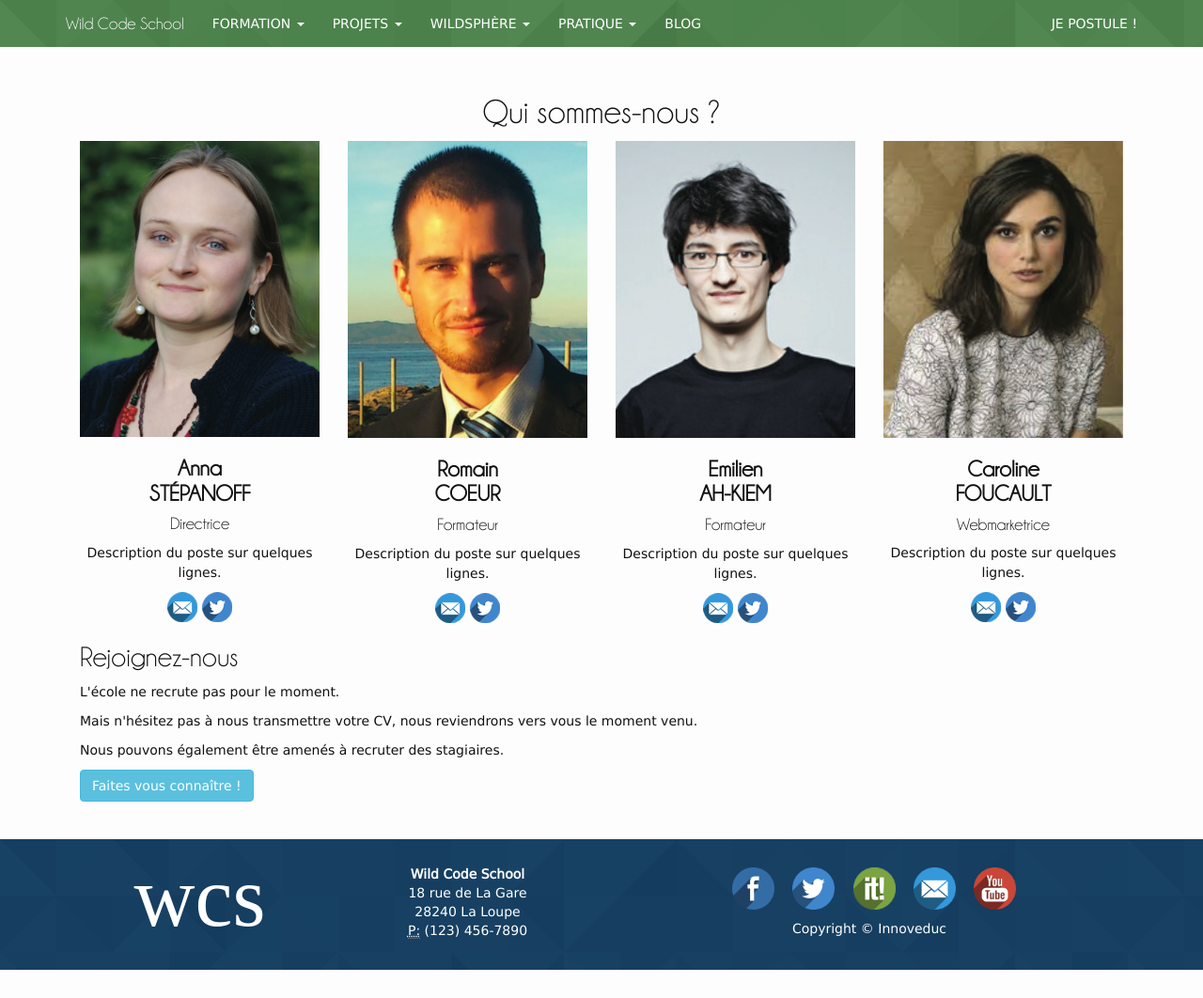
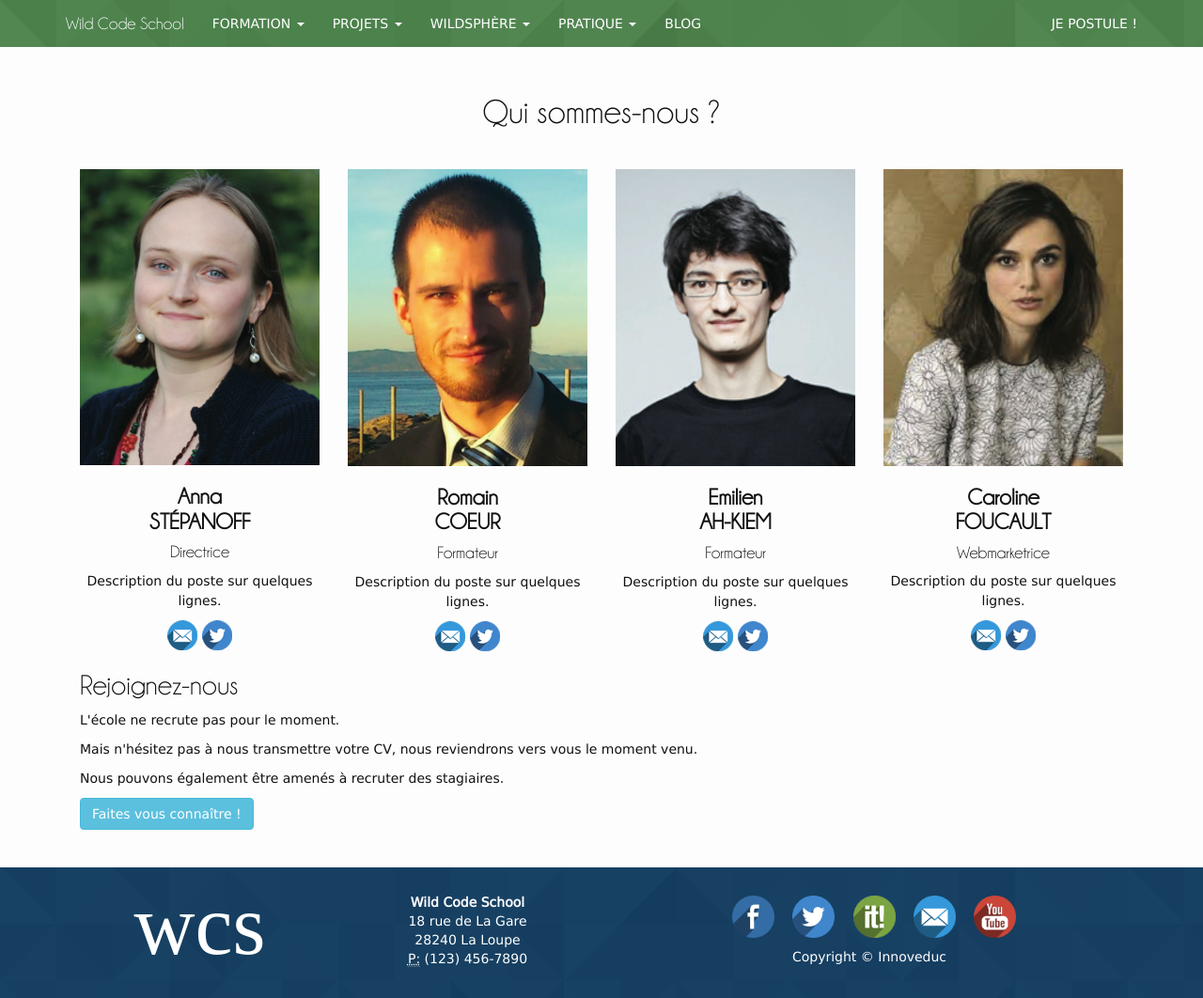
Before and after one commit to alem972/wildcodeschool.github.io, a Jekyll site: the page built from qui-sommes-nous.html, in a window 1280 px wide and 1062 px high. Shown: the whole window at 94% size. Built offline with Jekyll 4.4.1, drawn with Linux system fonts in a browser that asks for light colours; nearby versions of some CDN libraries; some web fonts are replaced.

Commit message:
css front qui-sommes-nous

```diff
--- a/_sass/_base.scss
+++ b/_sass/_base.scss
@@ -208,12 +208,6 @@ video{
 /* Page Pratique/Lieu */
 
 .lieu {
-    .image1 {
-        padding-bottom: 10px;
-    }
-    .image2 {
-        padding: 10px 0px 10px 0px;
-    }
     p {
         margin-bottom: 0px;
         padding: 5px 0px 5px 0px;
@@ -300,3 +294,8 @@ video{
     padding-bottom:30px;
     }
 }
+.qui-sommes-nous{
+    .portrait{
+        padding-top: 30px;
+    }
+}
--- a/qui-sommes-nous.html
+++ b/qui-sommes-nous.html
@@ -11,7 +11,7 @@ permalink: /qui-sommes-nous/
 
     {% for qui in site.data.qui-sommes-nous %}
       <div class="col-sm-3 col-xs-6 text-center">
-        <img src="/img/portraits/qui-sommes-nous/{{ qui.prenom }}.png" class="img-responsive center-block" alt="Photo portrait de {{ qui.prenom }} {{ qui.nom }}">
+        <img src="/img/portraits/qui-sommes-nous/{{ qui.prenom }}.png" class="img-responsive center-block portrait" alt="Photo portrait de {{ qui.prenom }} {{ qui.nom }}">
         <h3>{{ qui.prenom }}<br>{{ qui.nom }}</h3>
         <h4>{{ qui.status }}</h4>
         <p>{{ qui.description }}</p>
```
